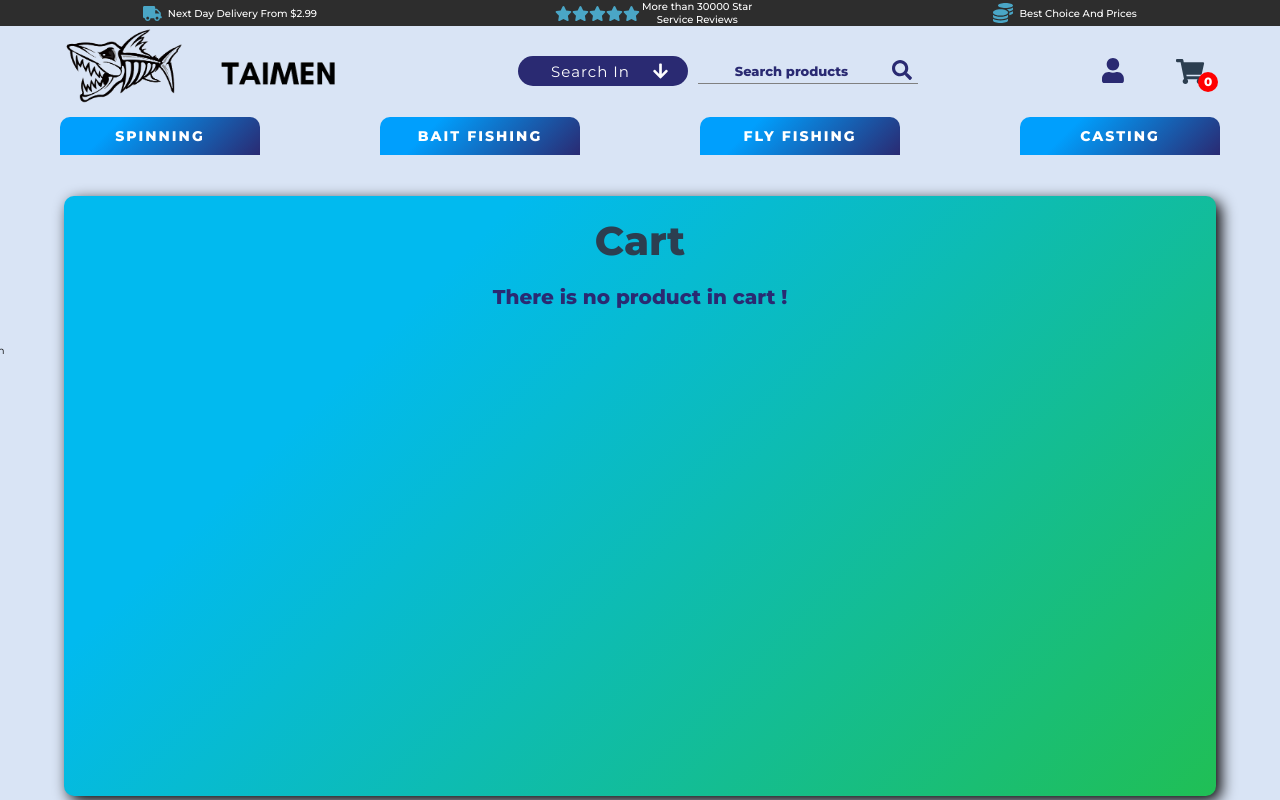
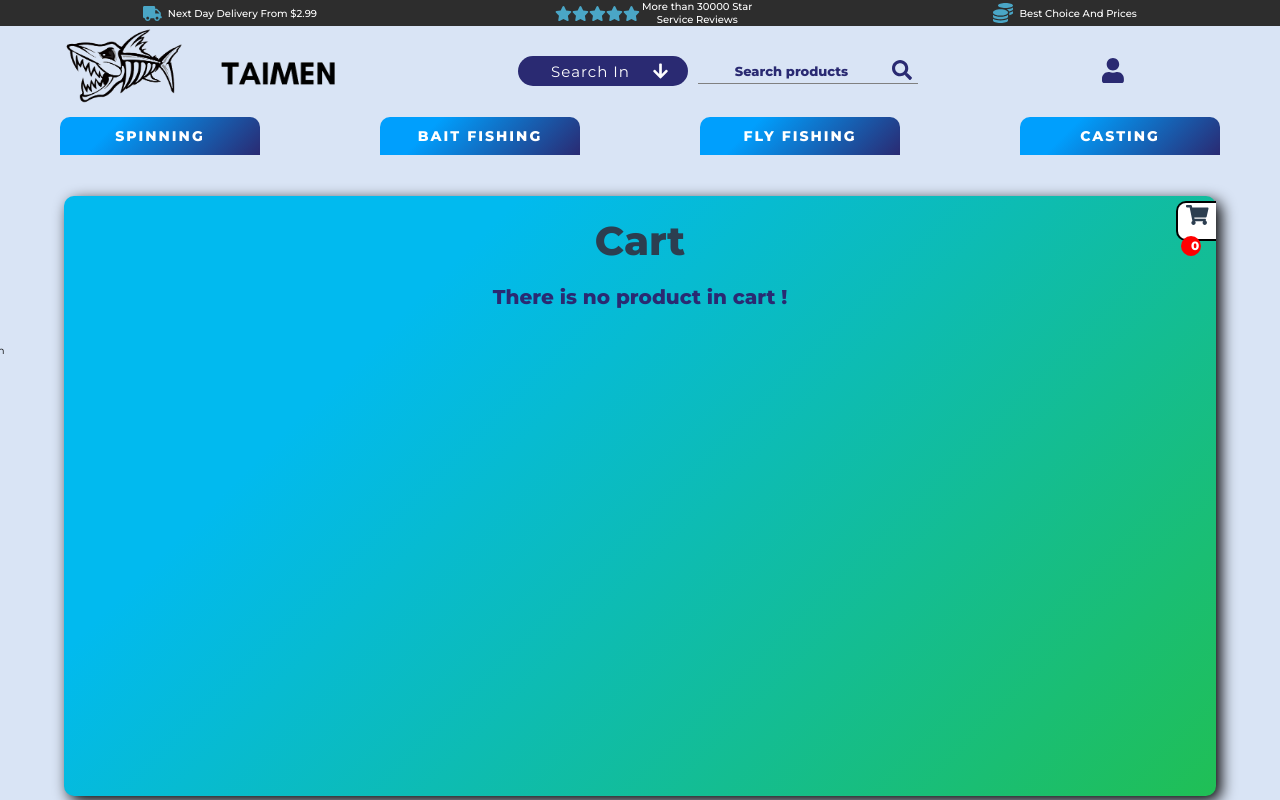
Before and after one commit to BlazikeNFront/VueShop, a Vue app: page /UserCart in a window 1280 px wide. Shown: the top 800 px of the page. Built offline with nearby package versions, Linux system fonts and the light colour scheme.

Commit message:
mobile style adjustemnt

```diff
--- a/src/components/TheHeader/TheHeader.vue
+++ b/src/components/TheHeader/TheHeader.vue
@@ -50,7 +50,12 @@ export default {
 }
 .header__userActions {
   @include flexLayout;
-  width: 8rem;
+  width: 4rem;
+}
+@media (min-width: 425px) {
+  .header__userActions {
+    width: 8rem;
+  }
 }
 @media (min-width: 768px) {
   .header__userActions {
--- a/src/components/TheHeader/headerComponents/userCart.vue
+++ b/src/components/TheHeader/headerComponents/userCart.vue
@@ -105,7 +105,7 @@ export default {
   },
   methods: {
     showUserCartAction() {
-      this.$store.dispatch("Cart/toggleCart");
+      this.$store.dispatch("Cart/toggleCartBarView");
     },
     handleOrderRequest() {
       if (!this.token) {
@@ -136,15 +136,18 @@ export default {
 <style lang='scss'>
 .cartIconContainer {
   @include flexLayout;
-  display: none;
-  position: relative;
+  flex-direction: column;
+  position: fixed;
+  top: 15rem;
+  right: 0;
+  padding: 0.2rem;
+  background-color: white;
+  border: 2px solid black;
+  border-radius: 10px 0 0 10px;
+  border-right: none;
   width: 4rem;
-  height: 4rem;
+  height: 4.5rem;
   cursor: pointer;
-
-  @media (min-width: 425px) {
-    display: flex;
-  }
 
   img {
     width: 100%;
@@ -290,7 +293,7 @@ export default {
 }
 
 .cartContainer__cartIcon {
-  font-size: 2.5rem;
+  font-size: 2rem;
 }
 .cartContainer__XButton {
   font-size: 3rem;
@@ -299,23 +302,18 @@ export default {
 .cartContainer__totalQtn {
   @include mainFontBold;
   position: relative;
-  bottom: -1.3rem;
-  left: -0.2rem;
-  width: 2rem;
-  height: 2rem;
   font-size: $font-sm;
   color: white;
-
   z-index: 500;
 
   &::before {
     content: "";
     display: block;
     position: absolute;
-    top: -0.2rem;
+    top: -0.1rem;
     left: -0.4rem;
-    width: 2rem;
-    height: 2rem;
+    width: 1.7rem;
+    height: 1.7rem;
     border-radius: 50%;
     background-color: red;
 
@@ -330,14 +328,50 @@ export default {
 
 .cart-enter-from,
 .cart-leave-to {
-  transform: translate(30rem, 0);
-  @media (min-width: 425px) {
-    transform: translate(45rem, 0);
-  }
+  transform: translate(38rem, 0);
 }
 .cart-enter-to,
 .cart-leave-from {
   transform: translate(0rem, 0);
+}
+
+@media (min-width: 425px) {
+  .cartIconContainer {
+    @include flexLayout;
+    position: relative;
+    width: 4rem;
+    height: 4rem;
+    cursor: pointer;
+  }
+  .cartContainer__totalQtn {
+    @include mainFontBold;
+    position: relative;
+    bottom: -1.3rem;
+    left: -0.2rem;
+    width: 2rem;
+    height: 2rem;
+    font-size: $font-sm;
+    color: white;
+    z-index: 500;
+
+    &::before {
+      content: "";
+      display: block;
+      position: absolute;
+      top: -0.2rem;
+      left: -0.4rem;
+      width: 2rem;
+      height: 2rem;
+      border-radius: 50%;
+      background-color: red;
+
+      z-index: -1;
+    }
+  }
+  .cart-enter-from,
+  .cart-leave-to {
+    transform: translate(45rem, 0);
+  }
 }
 @media (min-width: 1024px) {
   .cartContainer__cartList {
--- a/src/components/UserActions/addAdressForm.vue
+++ b/src/components/UserActions/addAdressForm.vue
@@ -137,14 +137,21 @@ export default {
 
         this.formLoader = true;
         const payload = {
-          token: this.$store.getters["UserAuth/getToken"].token,
           name: this.newAddressForm.name.value,
           surname: this.newAddressForm.surname.value,
           address: this.newAddressForm.address.value,
         };
+
+        const token = this.$store.getters["UserAuth/getToken"];
+
+        const requestHeaders = new Headers();
+        requestHeaders.append("Content-Type", "application/json");
+        if (token) {
+          requestHeaders.append("Authorization", `Bearer ${token}`);
+        }
         const postResult = await fetch("http://localhost:3000/addUserAddress", {
           method: "POST",
-          headers: { "Content-Type": "application/json" },
+          headers: requestHeaders,
           body: await JSON.stringify(payload),
         });
         if (postResult.status !== 200) {
@@ -345,7 +352,7 @@ export default {
   @include button;
   position: absolute;
   top: 1rem;
-  right: 4rem;
+  right: 1rem;
   margin: 0;
   width: 3rem;
   height: 3rem;
--- a/src/components/UserActions/userOrderConfirmation.vue
+++ b/src/components/UserActions/userOrderConfirmation.vue
@@ -115,15 +115,20 @@ export default {
         this.orderResult.visible = true;
         this.orderResult.loader = true;
         const token = this.$store.getters["UserAuth/getToken"];
+        const requestHeaders = new Headers();
+        requestHeaders.append("Content-Type", "application/json");
+        if (token) {
+          requestHeaders.append("Authorization", `Bearer ${token}`);
+        }
         const payload = {
           cart: this.$store.getters["Cart/getCart"],
-          token,
         };
 
         const rawData = await fetch("http://localhost:3000/confirmOrder", {
           method: "POST",
-          headers: { "Content-Type": "application/json" },
+          headers: requestHeaders,
           body: await JSON.stringify(payload),
+          credentials: "include",
         });
 
         if (rawData.status === 406) {
@@ -150,7 +155,7 @@ export default {
     },
     confirmAction() {
       if (this.orderResult.result === true) {
-        this.$router.push({ name: "user-orders" });
+        this.$router.push({ name: "user-orders", query: { page: "1" } });
       } else {
         this.orderResult.visible = false;
       }
@@ -257,6 +262,7 @@ export default {
   @include flexLayout;
   margin: 1.5rem;
   width: 90%;
+  min-width: 20rem;
   text-align: right;
   span {
     width: 35%;
--- a/src/components/common/PaginationButtons.vue
+++ b/src/components/common/PaginationButtons.vue
@@ -90,7 +90,7 @@ export default {
 
   .pagination__pageChangersButtons {
     @include button;
-    margin: 3rem;
+    margin: 1rem;
     padding: 1rem;
     color: white;
     font-size: $font-md;
@@ -104,11 +104,13 @@ export default {
   position: relative;
   width: 100%;
   height: 100%;
-  color: white;
-  font-size: 1.5rem;
-  background-color: transparent;
   border: none;
   outline: none;
+  @include flexLayout;
+  justify-content: center;
+  background-color: transparent;
+  font-size: 1.5rem;
+  color: white;
   z-index: 1;
 }
 
@@ -155,5 +157,8 @@ export default {
   .paginationButtons {
     width: 70%;
   }
+  .pagination__pageChangersButtons {
+    margin: 3rem;
+  }
 }
 </style>
--- a/src/components/userAuth/userSignUp.vue
+++ b/src/components/userAuth/userSignUp.vue
@@ -58,7 +58,7 @@
       </button>
       <loader v-if="loader"></loader>
       <p class="signUpLink">
-        U dont have an account? Click
+        U already have an account? Click
         <span class="loginForm__routerLink" @click="this.$emit('changeView')"
           >Here</span
         >
@@ -132,7 +132,7 @@ export default {
         this.loader = false;
       } catch (err) {
         this.loader = false;
-        console.log(err.message);
+
         this.$store.dispatch("ErrorHandler/showError", err.message);
       }
     },
--- a/src/router/pages/UserOrders.vue
+++ b/src/router/pages/UserOrders.vue
@@ -37,16 +37,24 @@ export default {
 
   mounted() {
     const page = this.$route.query.page;
+
     this.fetchUserOrders(page);
   },
 
   methods: {
     async fetchUserOrders(page) {
       try {
+        const token = this.$store.getters["UserAuth/getToken"];
+        const requestHeaders = new Headers();
+        requestHeaders.append("Content-Type", "application/json");
+        if (token) {
+          requestHeaders.append("Authorization", `Bearer ${token}`);
+        }
         const rawData = await fetch(
           `http://localhost:3000/getUserOrders?page=${page}`,
           {
-            headers: { Authorization: this.token.token },
+            headers: requestHeaders,
+            credentials: "include",
           }
         );
         if (rawData.status !== 200) {
--- a/src/router/pages/productDetails.vue
+++ b/src/router/pages/productDetails.vue
@@ -69,7 +69,7 @@ export default {
       payload.price = this.product.price;
       payload.quantity = this.quantity;
       this.$store.dispatch("Cart/addItemtoCart", payload);
-      this.$store.dispatch("Cart/toggleCart");
+      this.$store.dispatch("Cart/toggleCartBarView");
       this.showNotifaction = true;
       this.$store.dispatch("Cart/setCartInLocalStorage");
     },
@@ -147,13 +147,10 @@ export default {
 }
 .productDetails__addedToCartNotification {
   @include flexLayout;
-  display: flex;
-
   position: absolute;
-  bottom: 0.8rem;
-  left: 24rem;
+  bottom: -3.2rem;
+  left: 2rem;
   width: 20rem;
-
   color: rgb(62, 175, 124);
   font-size: 1.5rem;
   opacity: 1;
@@ -175,6 +172,12 @@ export default {
 .productDetailsNotifacation-enter-to {
   opacity: 1;
 }
+@media (min-width: 768px) {
+  .productDetails__addedToCartNotification {
+    bottom: 0.8rem;
+    left: 24rem;
+  }
+}
 @media (min-width: 1024px) {
   .productDetails {
     width: 90%;
--- a/src/router/pages/userAuth.vue
+++ b/src/router/pages/userAuth.vue
@@ -88,7 +88,7 @@ export default {
   transition: all 2s;
 }
 .changeViewTransition {
-  opacity: 0;
+  display: none;
 }
 .changedHeight {
   height: 73rem;
@@ -102,7 +102,6 @@ export default {
     width: 90%;
     height: 55rem;
     max-width: $max-width;
-
     flex-direction: row;
     justify-content: initial;
   }
@@ -121,5 +120,9 @@ export default {
     transition: all 2s;
     transform: translateX(-90%);
   }
+  .changeViewTransition {
+    display: flex;
+    opacity: 0;
+  }
 }
 </style>
--- a/src/store/userSearch/userSearchStore.js
+++ b/src/store/userSearch/userSearchStore.js
@@ -72,7 +72,7 @@ export default {
           `http://localhost:3000/getProductDetails/${prodId}`
         );
         const data = await rawData.json();
-        data.description = data.description.split("•").join("\n•");
+        data.description = data.description.split("•").join("\n•"); // sometime in description appears list starting with "•" sign;this code makes the sign to start in new line(looks like acutallu list after that adjustment)
         context.commit("setProductDetails", data);
       } catch (err) {
         console.log(err);
```
Also changed, not shown: src/store/cart/cart.js (+13 -7 lines), src/store/userAuth/userAuth.js (+20 -11 lines).
